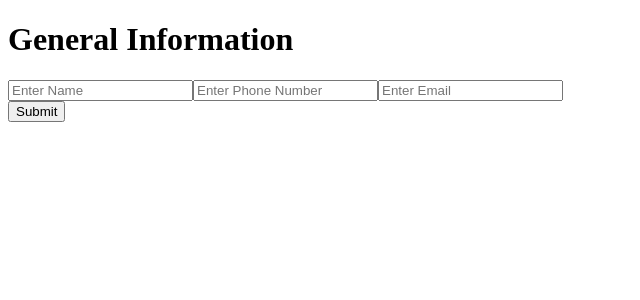
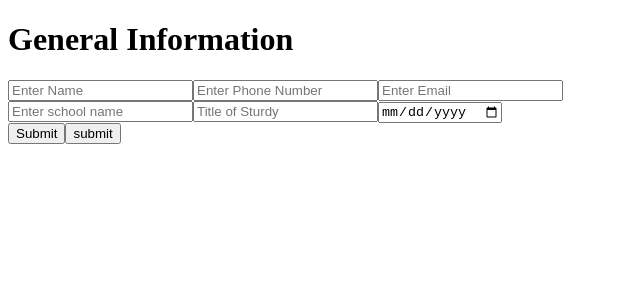
Before and after one commit to sundaymark2020/cv-application, a React (Vite) app: page / in a window 1280 px wide. Shown: the top 300 px of the page, without its empty margins (0-640 px from the left). Built offline with nearby package versions, Linux system fonts and the light colour scheme.

Commit message:
create the education experience logic

```diff
--- a/src/App.jsx
+++ b/src/App.jsx
@@ -1,4 +1,4 @@
-import React, { useState } from 'react';
+import  { useState } from 'react';
 import GeneralInfo from './components/GeneralInfo'; // Importing the child component
 import EducationalExperience from './components/EducationalExperience';
 
@@ -11,8 +11,18 @@
     email: '',
   });
 
+const [education, setEducation] = useState({
+  school: "",
+  title: '',
+  date: ''});
+
+
+
+
   // State to control whether we are editing or viewing the info
   const [isEditing, setIsEditing] = useState(true);
+
+  const [isEditingEducation, setIsEditingEducation] = useState(true);
 
   // Function to update specific field values (name, phone, or email)
   function handleChange(field, value) {
@@ -22,9 +32,24 @@
     }));
   }
 
+  function handleChangeEducation(field, value) {
+  setEducation(function(prev) {
+    return {
+      ...prev,
+      [field]: value
+    };
+  });
+}
+
+
   // Function to toggle between edit mode and view mode
   function toggleEdit() {
     setIsEditing(prev => !prev); // Flip the boolean value
+  }
+
+  function toggleEditEducation() {
+    setIsEditingEducation(prev => !prev)
+
   }
 
   return (
@@ -35,14 +60,25 @@
         isEditing={isEditing}
         onChange={handleChange}
       />
+       <EducationalExperience
+       data = {education}
+       isEditingEducation ={isEditingEducation}
+       onChange= {handleChangeEducation}
+
+       />
 
       {/* Button toggles between 'Submit' and 'Edit' based on current mode */}
       <button onClick={toggleEdit}>
         {isEditing ? 'Submit' : 'Edit'}
       </button>
+
+      <button onClick={toggleEditEducation}>
+        {isEditingEducation? 'submit' : 'Edit'}
+        </button>
+
     </div>
 
   );
-  <EducationalExperience/>
+
 
 }
```
